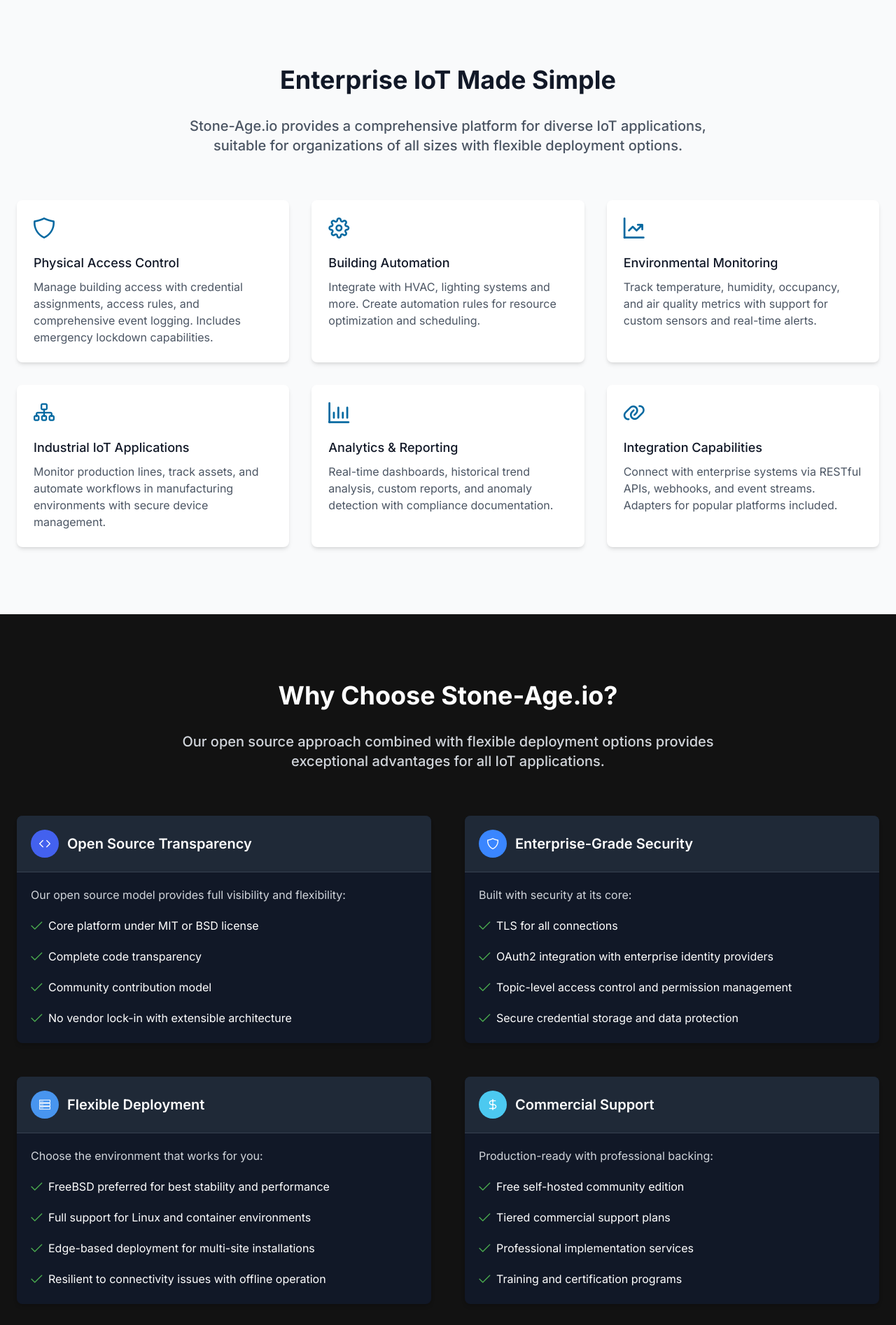
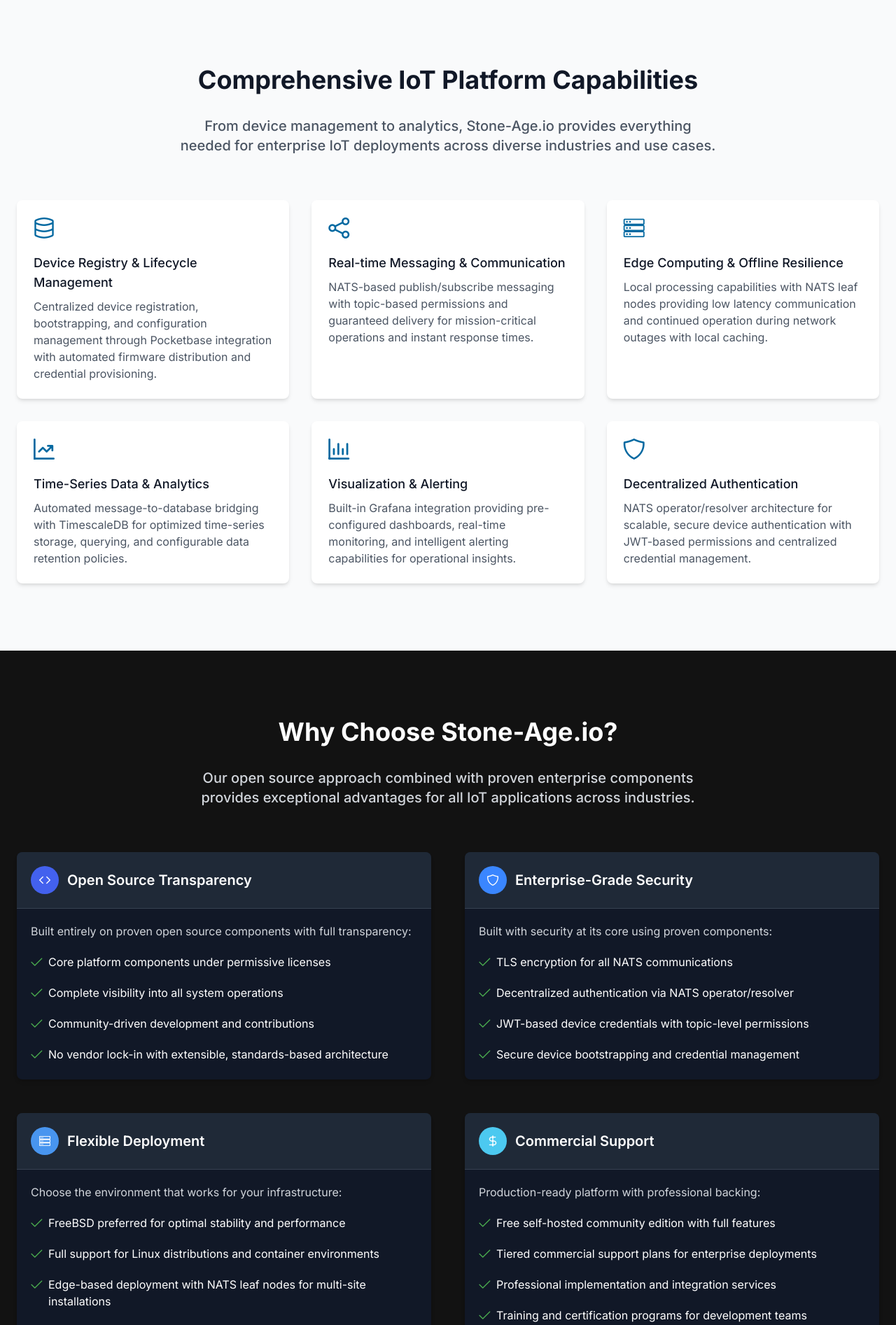
Before and after one commit to skeeeon/stone-age-website, a Vue app: page / in a window 1280 px wide. Shown: the part 646-2540 px from the top of the page at 70% size. Built offline with nearby package versions, Linux system fonts and the light colour scheme.

Commit message:
updated messaging

```diff
--- a/index.html
+++ b/index.html
@@ -4,8 +4,8 @@
     <meta charset="UTF-8">
     <link rel="icon" href="/favicon.ico">
     <meta name="viewport" content="width=device-width, initial-scale=1.0">
-    <title>Stone-Age.io - Open Source IoT Platform for Physical Access Control & Building Automation</title>
-    <meta name="description" content="Stone-Age.io provides an enterprise IoT platform for physical access control and building automation, built on open standards with a modern architecture.">
+    <title>Stone-Age.io - Open Source IoT Platform for Enterprise Operations</title>
+    <meta name="description" content="Stone-Age.io provides a comprehensive enterprise IoT platform built on proven open source components like NATS, Pocketbase, and TimescaleDB for diverse industrial applications.">
     <link rel="preconnect" href="https://fonts.googleapis.com">
     <link rel="preconnect" href="https://fonts.gstatic.com" crossorigin>
     <link href="https://fonts.googleapis.com/css2?family=Inter:wght@300;400;500;600;700&family=JetBrains+Mono:wght@400;700&display=swap" rel="stylesheet">
--- a/src/components/home/BenefitsSection.vue
+++ b/src/components/home/BenefitsSection.vue
@@ -3,7 +3,7 @@
     <div class="container">
       <h2 class="section-title text-center text-white">Why Choose Stone-Age.io?</h2>
       <p class="section-subtitle text-center text-gray-300">
-        Our open source approach combined with flexible deployment options provides exceptional advantages for all IoT applications.
+        Our open source approach combined with proven enterprise components provides exceptional advantages for all IoT applications across industries.
       </p>
 
       <div class="grid grid-cols-1 md:grid-cols-2 gap-8 md:gap-12 mt-12 md:mt-16">
@@ -48,50 +48,50 @@
   '#4cc9f0'  // Blue for dollar
 ];
 
-// Benefits data with clear, concise points
+// Benefits data with platform-focused messaging
 const benefits = [
   {
     icon: 'pi pi-code',
     title: 'Open Source Transparency',
-    description: 'Our open source model provides full visibility and flexibility:',
+    description: 'Built entirely on proven open source components with full transparency:',
     points: [
-      'Core platform under MIT or BSD license',
-      'Complete code transparency',
-      'Community contribution model',
-      'No vendor lock-in with extensible architecture'
+      'Core platform components under permissive licenses',
+      'Complete visibility into all system operations',
+      'Community-driven development and contributions',
+      'No vendor lock-in with extensible, standards-based architecture'
     ]
   },
   {
     icon: 'pi pi-shield',
     title: 'Enterprise-Grade Security',
-    description: 'Built with security at its core:',
+    description: 'Built with security at its core using proven components:',
     points: [
-      'TLS for all connections',
-      'OAuth2 integration with enterprise identity providers',
-      'Topic-level access control and permission management',
-      'Secure credential storage and data protection'
+      'TLS encryption for all NATS communications',
+      'Decentralized authentication via NATS operator/resolver',
+      'JWT-based device credentials with topic-level permissions',
+      'Secure device bootstrapping and credential management'
     ]
   },
   {
     icon: 'pi pi-server',
     title: 'Flexible Deployment',
-    description: 'Choose the environment that works for you:',
+    description: 'Choose the environment that works for your infrastructure:',
     points: [
-      'FreeBSD preferred for best stability and performance',
-      'Full support for Linux and container environments',
-      'Edge-based deployment for multi-site installations',
-      'Resilient to connectivity issues with offline operation'
+      'FreeBSD preferred for optimal stability and performance',
+      'Full support for Linux distributions and container environments',
+      'Edge-based deployment with NATS leaf nodes for multi-site installations',
+      'Resilient to connectivity issues with comprehensive offline operation'
     ]
   },
   {
     icon: 'pi pi-dollar',
     title: 'Commercial Support',
-    description: 'Production-ready with professional backing:',
+    description: 'Production-ready platform with professional backing:',
     points: [
-      'Free self-hosted community edition',
-      'Tiered commercial support plans',
-      'Professional implementation services',
-      'Training and certification programs'
+      'Free self-hosted community edition with full features',
+      'Tiered commercial support plans for enterprise deployments',
+      'Professional implementation and integration services',
+      'Training and certification programs for development teams'
     ]
   }
 ];
--- a/src/components/home/FeaturesSection.vue
+++ b/src/components/home/FeaturesSection.vue
@@ -1,10 +1,9 @@
 <template>
 	<section id="features" class="section" :style="{ backgroundColor: 'var(--color-background-alt)' }">
     <div class="container">
-      <h2 class="section-title text-center">Enterprise IoT Made Simple</h2>
+      <h2 class="section-title text-center">Comprehensive IoT Platform Capabilities</h2>
       <p class="section-subtitle text-center">
-        Stone-Age.io provides a comprehensive platform for diverse IoT applications,
-        suitable for organizations of all sizes with flexible deployment options.
+        From device management to analytics, Stone-Age.io provides everything needed for enterprise IoT deployments across diverse industries and use cases.
       </p>
 
       <div class="grid grid-cols-1 sm:grid-cols-2 lg:grid-cols-3 gap-6 md:gap-8 mt-12 md:mt-16">
@@ -27,40 +26,40 @@
 <script setup>
 /**
  * Features section component
- * Displays a grid of key platform features with icons
+ * Displays a grid of key platform capabilities with real-world examples
  */
 
-// Define features directly in the setup scope
+// Define features with platform capabilities
 const features = [
   {
-    icon: 'pi pi-shield',
-    title: 'Physical Access Control',
-    description: 'Manage building access with credential assignments, access rules, and comprehensive event logging. Includes emergency lockdown capabilities.'
+    icon: 'pi pi-database',
+    title: 'Device Registry & Lifecycle Management',
+    description: 'Centralized device registration, bootstrapping, and configuration management through Pocketbase integration with automated firmware distribution and credential provisioning.'
   },
   {
-    icon: 'pi pi-cog',
-    title: 'Building Automation',
-    description: 'Integrate with HVAC, lighting systems and more. Create automation rules for resource optimization and scheduling.'
+    icon: 'pi pi-share-alt',
+    title: 'Real-time Messaging & Communication',
+    description: 'NATS-based publish/subscribe messaging with topic-based permissions and guaranteed delivery for mission-critical operations and instant response times.'
+  },
+  {
+    icon: 'pi pi-server',
+    title: 'Edge Computing & Offline Resilience',
+    description: 'Local processing capabilities with NATS leaf nodes providing low latency communication and continued operation during network outages with local caching.'
   },
   {
     icon: 'pi pi-chart-line',
-    title: 'Environmental Monitoring',
-    description: 'Track temperature, humidity, occupancy, and air quality metrics with support for custom sensors and real-time alerts.'
-  },
-  {
-    icon: 'pi pi-sitemap',
-    title: 'Industrial IoT Applications',
-    description: 'Monitor production lines, track assets, and automate workflows in manufacturing environments with secure device management.'
+    title: 'Time-Series Data & Analytics',
+    description: 'Automated message-to-database bridging with TimescaleDB for optimized time-series storage, querying, and configurable data retention policies.'
   },
   {
     icon: 'pi pi-chart-bar',
-    title: 'Analytics & Reporting',
-    description: 'Real-time dashboards, historical trend analysis, custom reports, and anomaly detection with compliance documentation.'
+    title: 'Visualization & Alerting',
+    description: 'Built-in Grafana integration providing pre-configured dashboards, real-time monitoring, and intelligent alerting capabilities for operational insights.'
   },
   {
-    icon: 'pi pi-link',
-    title: 'Integration Capabilities',
-    description: 'Connect with enterprise systems via RESTful APIs, webhooks, and event streams. Adapters for popular platforms included.'
+    icon: 'pi pi-shield',
+    title: 'Decentralized Authentication',
+    description: 'NATS operator/resolver architecture for scalable, secure device authentication with JWT-based permissions and centralized credential management.'
   }
 ];
 </script>
--- a/src/components/home/HeroSection.vue
+++ b/src/components/home/HeroSection.vue
@@ -12,8 +12,8 @@
           Open Source IoT Platform for Enterprise Operations
         </h1>
         <p class="text-lg sm:text-xl mb-6 sm:mb-8 text-gray-100">
-          A secure, scalable platform built on NATS messaging and efficient Go microservices,
-          deployable on FreeBSD, Linux, or containers for diverse IoT applications.
+          A secure, scalable platform built on proven open source components like NATS, Pocketbase, and TimescaleDB,
+          designed for diverse IoT applications across industries.
         </p>
         <div class="flex flex-col sm:flex-row flex-wrap gap-3 sm:gap-4">
           <button
--- a/src/components/home/TechnicalSection.vue
+++ b/src/components/home/TechnicalSection.vue
@@ -1,75 +1,86 @@
 <template>
-  <section id="technology" class="section" :style="{ backgroundColor: 'var(--color-background-alt)' }">
+  <section id="architecture" class="section" :style="{ backgroundColor: 'var(--color-background-alt)' }">
     <div class="container">
-      <h2 class="section-title text-center">Technical Foundation</h2>
+      <h2 class="section-title text-center">Platform Architecture</h2>
       <p class="section-subtitle text-center">
-        Built with flexibility in mind, our architecture adapts to your environment while
-        maintaining security and performance.
+        Built on proven open source components, our architecture provides enterprise-grade reliability,
+        scalability, and security for diverse IoT applications.
       </p>
 
       <div class="grid grid-cols-1 lg:grid-cols-2 gap-8 mt-12 md:mt-16">
-        <!-- Core Architecture Card -->
+        <!-- Core Components Card -->
         <div class="tech-card">
           <div class="tech-card-header">
-            <h3 class="text-xl font-semibold">Core Architecture</h3>
+            <h3 class="text-xl font-semibold">Core Components</h3>
           </div>
           <div class="tech-card-body">
             <div class="space-y-6">
-              <div v-for="(feature, index) in coreFeatures" :key="`core-feature-${index}`" class="feature-item">
+              <div v-for="(component, index) in coreComponents" :key="`component-${index}`" class="feature-item">
                 <div class="feature-icon">
-                  <span>{{ index + 1 }}</span>
+                  <i :class="component.icon" class="text-white"></i>
                 </div>
                 <div class="feature-content">
-                  <h4 class="feature-title">{{ feature.title }}</h4>
-                  <p class="feature-description">{{ feature.description }}</p>
+                  <h4 class="feature-title">{{ component.title }}</h4>
+                  <p class="feature-description">{{ component.description }}</p>
                 </div>
               </div>
             </div>
           </div>
         </div>
 
-        <!-- Messaging Architecture Card -->
+        <!-- Architecture Flow Card -->
         <div class="tech-card">
           <div class="tech-card-header">
-            <h3 class="text-xl font-semibold">Messaging Architecture</h3>
+            <h3 class="text-xl font-semibold">Data Flow Architecture</h3>
           </div>
-          <div class="tech-card-body p-0">
-            <div class="code-block">
-              <pre>{
-  "id": "018e7507-c547-7f43-9485-71c71b3b0445",
-  "ts": "2024-02-21T15:23:45.123456Z",
-  "thing_id": "018e7507-c547-7f43-9485-71c71b3b0446",
-  "edge_id": "018e7507-c547-7f43-9485-71c71b3b0447",
-  "type": "access.entry.granted",
-  "version": 1,
-  "context": {
-    "thing_code": "rdr-main-001",
-    "thing_type": "reader",
-    "edge": {
-      "code": "bld-na-001",
-      "type": "office-building"
-    }
-  },
-  "payload": {
-    "credential_type": "card",
-    "credential_id": "0123456789",
-    "user_id": "018e7507-c547-7f43-9485-71c71b3b0448",
-    "direction": "in"
-  }
-}</pre>
-            </div>
-            <div class="p-4 text-sm border-t" :style="{ borderColor: 'var(--color-border-primary)' }">
-              <p class="mt-2 feature-description">
-                Standardized topic structure: <code class="topic-structure">org_id/edge_code/thing_type/thing_code/message_type</code>
-              </p>
+          <div class="tech-card-body">
+            <div class="h-full flex flex-col justify-between p-4 rounded-lg font-mono text-sm leading-relaxed"
+                 style="background-color: #131631; color: #f8f8f2;">
+              <div class="space-y-4">
+                <div>
+                  <div class="text-blue-300 font-semibold">Device Registration</div>
+                  <div class="text-gray-400 text-xs ml-4">↓ (Pocketbase)</div>
+                </div>
+                <div>
+                  <div class="text-green-300 font-semibold">Bootstrap & Credentials</div>
+                  <div class="text-gray-400 text-xs ml-4">↓ (.creds files, firmware, config)</div>
+                </div>
+                <div>
+                  <div class="text-yellow-300 font-semibold">NATS Cluster Communication</div>
+                  <div class="text-gray-400 text-xs ml-4">↓ (pub/sub messaging)</div>
+                </div>
+                <div>
+                  <div class="text-purple-300 font-semibold">Edge Processing</div>
+                  <div class="text-gray-400 text-xs ml-4">↓ (leaf nodes, local rule processing)</div>
+                </div>
+                <div>
+                  <div class="text-red-300 font-semibold">Data Persistence</div>
+                  <div class="text-gray-400 text-xs ml-4">↓ (TimescaleDB bridge)</div>
+                </div>
+                <div>
+                  <div class="text-orange-300 font-semibold">Visualization & Alerting</div>
+                  <div class="text-gray-400 text-xs ml-4">↓ (Grafana dashboards)</div>
+                </div>
+              </div>
+
+              <div class="space-y-3 mt-6 pt-4 border-t border-gray-600">
+                <div>
+                  <div class="text-cyan-300 font-semibold">Authentication Flow:</div>
+                  <div class="text-gray-300 text-xs">NATS Operator → Account JWT → Device nKey</div>
+                </div>
+                <div>
+                  <div class="text-pink-300 font-semibold">Edge Resilience:</div>
+                  <div class="text-gray-300 text-xs">Leaf Node Cache → Local Rule Processing → Sync</div>
+                </div>
+              </div>
             </div>
           </div>
         </div>
       </div>
 
-      <!-- Additional Features -->
+      <!-- Additional Platform Features -->
       <div class="grid grid-cols-1 md:grid-cols-3 gap-6 mt-12">
-        <div v-for="(feature, index) in additionalFeatures" :key="`add-feature-${index}`" class="tech-feature-card">
+        <div v-for="(feature, index) in platformFeatures" :key="`platform-feature-${index}`" class="tech-feature-card">
           <div class="tech-feature-icon">
             <i :class="feature.icon"></i>
           </div>
@@ -84,45 +95,49 @@
 <script setup>
 /**
  * Technical section component
- * Highlights the technical architecture and key technical differentiators
+ * Highlights the platform architecture and core component integration
  */
 
-// Core architecture features emphasizing platform flexibility
-const coreFeatures = [
+// Core platform components
+const coreComponents = [
   {
-    title: 'NATS Messaging Foundation',
-    description: 'Core messaging system with native MQTT support, standardized topic structure, and well-defined JSON message schema for seamless device communication.'
+    icon: 'pi pi-database',
+    title: 'Pocketbase Registry',
+    description: 'Central registry for devices, locations, NATS configuration, and credential management. Provides REST API for device bootstrapping and firmware distribution.'
   },
   {
-    title: 'Go Microservices Architecture',
-    description: 'Lightweight, efficient Go services for minimal resource usage and maximum performance. Deployable across FreeBSD, Linux, and containers.'
+    icon: 'pi pi-share-alt',
+    title: 'NATS Messaging Cluster',
+    description: 'Operator/resolver architecture for decentralized authentication with leaf nodes providing edge deployment and local caching capabilities.'
   },
   {
-    title: 'Optimized Data Management',
-    description: 'PocketBase for configuration storage and current state, TimescaleDB for time-series historical data with efficient retention policies.'
+    icon: 'pi pi-chart-line',
+    title: 'TimescaleDB Integration',
+    description: 'Dedicated microservice bridges NATS messages to TimescaleDB for optimized time-series storage with configurable retention policies.'
   },
   {
-    title: 'Edge Intelligence',
-    description: 'Local processing at installation sites supporting offline operation with credential caching and incremental synchronization when reconnected.'
+    icon: 'pi pi-chart-bar',
+    title: 'Grafana Visualization',
+    description: 'Pre-configured dashboards and alerting system with direct TimescaleDB integration for real-time and historical data analysis.'
   }
 ];
 
-// Additional technical features
-const additionalFeatures = [
+// Additional platform features
+const platformFeatures = [
   {
     icon: 'pi pi-shield',
-    title: 'Comprehensive Security',
-    description: 'TLS encryption, client certificate authentication, role-based access control, and secure credential storage.'
+    title: 'Enterprise Security',
+    description: 'TLS encryption, JWT-based authentication, topic-level permissions, and secure credential storage across all components.'
   },
   {
     icon: 'pi pi-sync',
-    title: 'Multi-Deployment Options',
-    description: 'Run on FreeBSD (preferred), Linux, or in containers. Flexible deployment to match your infrastructure requirements.'
+    title: 'Flexible Deployment',
+    description: 'Deploy on FreeBSD, Linux, or containers with support for hybrid cloud, on-premises, and edge configurations.'
   },
   {
-    icon: 'pi pi-server',
-    title: 'Open Source Core',
-    description: 'Fully open source core system with commercial support options. Transparent development with community contributions.'
+    icon: 'pi pi-code',
+    title: 'Open Source Foundation',
+    description: 'Built entirely on proven open source components with commercial support options and transparent development model.'
   }
 ];
 </script>
--- a/src/components/layout/TheFooter.vue
+++ b/src/components/layout/TheFooter.vue
@@ -5,7 +5,7 @@
         <div>
           <h3 class="text-xl font-bold mb-4">Stone-Age.io</h3>
           <p class="text-gray-300">
-            An open source IoT platform for physical access control and building automation.
+            An open source IoT platform for enterprise operations, built on proven components like NATS, Pocketbase, and TimescaleDB.
           </p>
         </div>
         <div>
@@ -50,11 +50,11 @@
 </template>
 
 <script setup>
-// Define link data using composition API
+// Updated link data - changed "Technology" to "Architecture"
 const productLinks = [
   { text: 'Features', href: '#features' },
   { text: 'Benefits', href: '#benefits' },
-  { text: 'Technology', href: '#technology' }
+  { text: 'Architecture', href: '#architecture' }
 ];
 
 const resourceLinks = [
--- a/src/components/layout/TheNavbar.vue
+++ b/src/components/layout/TheNavbar.vue
@@ -91,11 +91,11 @@
  * Handles smooth scrolling and mobile menu toggle
  */
 
-// Navigation items in a single place for consistency
+// Updated navigation items - changed "Technology" to "Architecture"
 const navItems = [
   { id: 'features', label: 'Features' },
   { id: 'benefits', label: 'Benefits' },
-  { id: 'technology', label: 'Technology' }
+  { id: 'architecture', label: 'Architecture' }
 ];
 
 // Reactive state
```
Also changed, not shown: src/assets/css/pricing-cards.css (+40 -3 lines), src/components/home/CallToAction.vue (+60 -27 lines).
